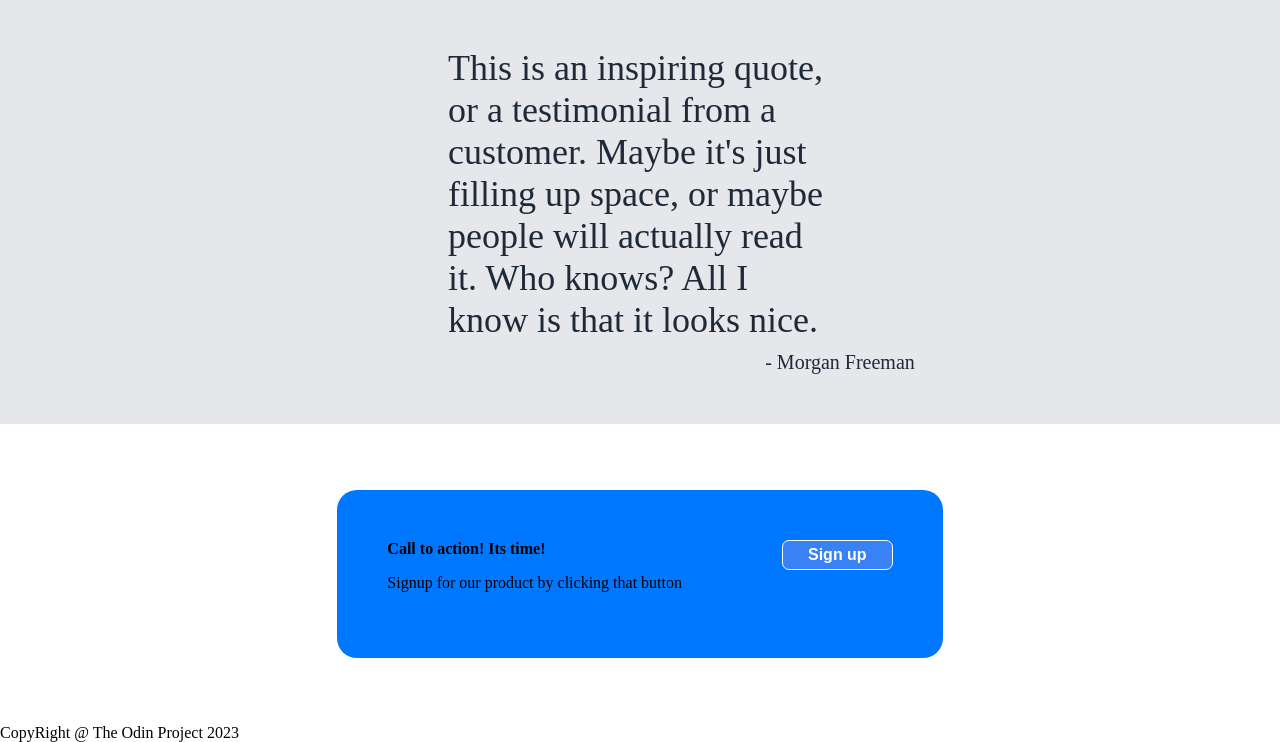
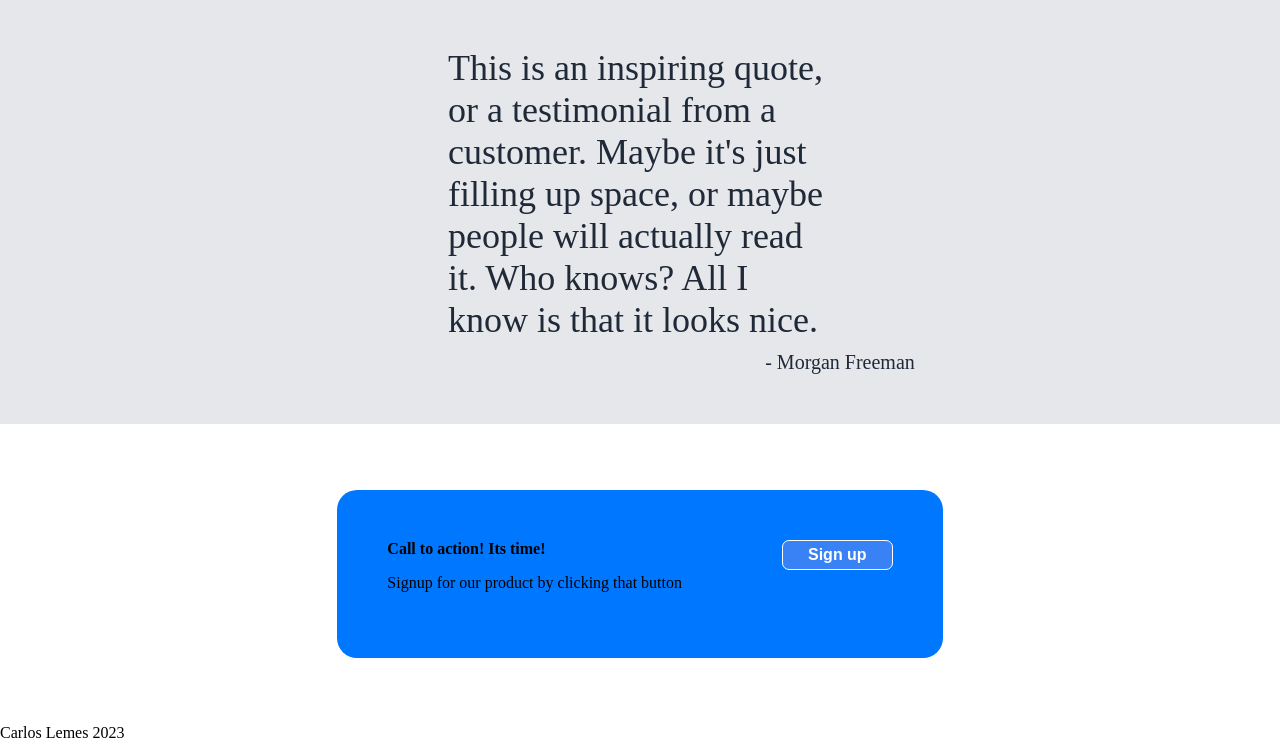
Before and after one commit to CarlosLem/LandingPageTest, a plain HTML site: page index.html in a window 1280 px wide. Shown: the part 954-1696 px from the top of the page. Drawn offline with Linux system fonts and the light colour scheme.

Commit message:
Wrote name in footer

```diff
--- a/index.html
+++ b/index.html
@@ -88,6 +88,6 @@
 
     </div>
     <!--Footer-->
-    <footer>CopyRight @ The Odin Project 2023</footer>
+    <footer>Carlos Lemes 2023</footer>
 </body>
 </html>
```
